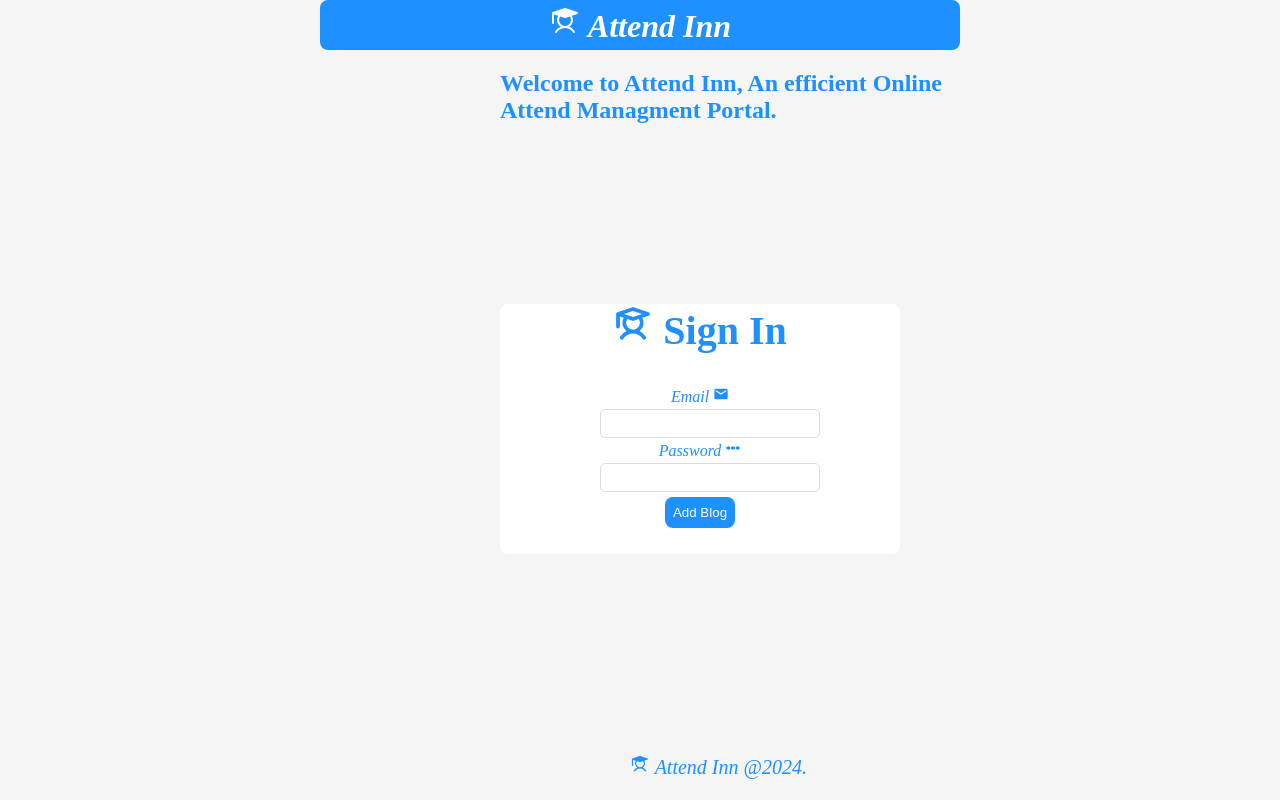
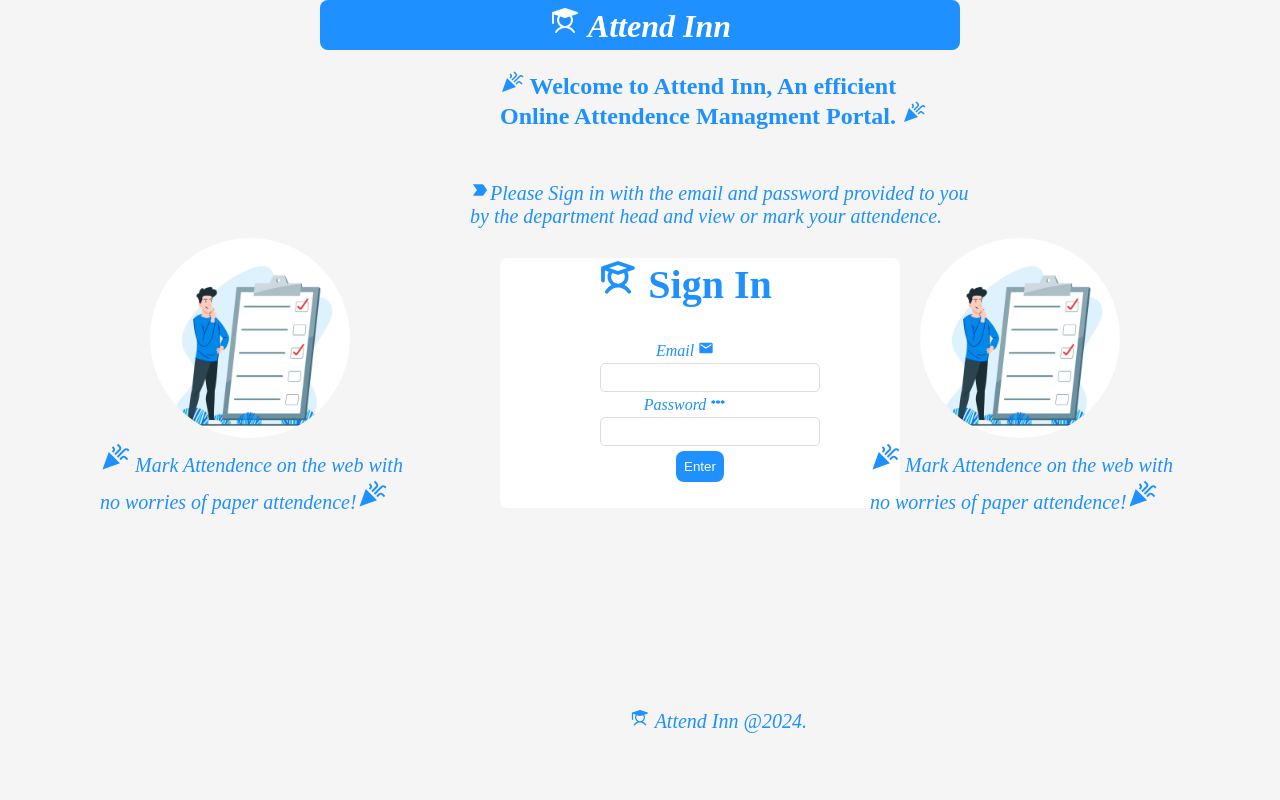
Before and after one commit to HassanGhauri/Attendence-App, a React (Vite) app in the folder AttendenceApp/frontend/: page / in a window 1280 px wide. Built offline with nearby package versions, Linux system fonts and the light colour scheme.

Commit message:
Update SignIn.jsx

```diff
--- a/AttendenceApp/frontend/src/components/SignIn.jsx
+++ b/AttendenceApp/frontend/src/components/SignIn.jsx
@@ -5,6 +5,9 @@ import { PiStudentBold } from "react-icons/pi";
 import { TbPassword } from "react-icons/tb";
 import { MdEmail } from "react-icons/md";
 import {useNavigate} from 'react-router-dom'
+import { MdLabelImportant } from "react-icons/md";
+import { MdCelebration } from "react-icons/md";
+import image from './image.jpg'
 import axios from 'axios';
 const SignIn = () => {
   const[email,SetEmail] = useState('');
@@ -31,7 +34,19 @@ const SignIn = () => {
           <h1><PiStudentFill /> Attend Inn</h1>
         </div>
         <div className='heroPara'>
-          <h2>Welcome to Attend Inn, An efficient Online Attend Managment Portal.</h2>
+          <h2><span><MdCelebration/></span> Welcome to Attend Inn, An efficient Online Attendence Managment Portal. <span><MdCelebration/></span></h2>
+        </div>
+        <div className='instructions'>
+          <p><MdLabelImportant/>Please Sign in with the email and password provided to you  by the department head and
+           view or mark your attendence.</p>
+        </div>
+        <div className='heroSection'>
+          <img src={image} />
+          <p><span><MdCelebration/></span> Mark Attendence on the web with no worries of paper attendence!<span><MdCelebration/></span></p>
+        </div>
+        <div className='heroSection1'>
+          <img src={image} />
+          <p><span><MdCelebration/></span> Mark Attendence on the web with no worries of paper attendence!<span><MdCelebration/></span></p>
         </div>
          <div className="create">
           <h2><PiStudentBold /> Sign In</h2>
@@ -50,7 +65,7 @@ const SignIn = () => {
               value={password}
               onChange={(e) => SetPassword(e.target.value)}
             ></input>
-            <button type='submit'>Add Blog</button>
+            <button type='submit'>Enter</button>
           </form>
     </div>
 
```
